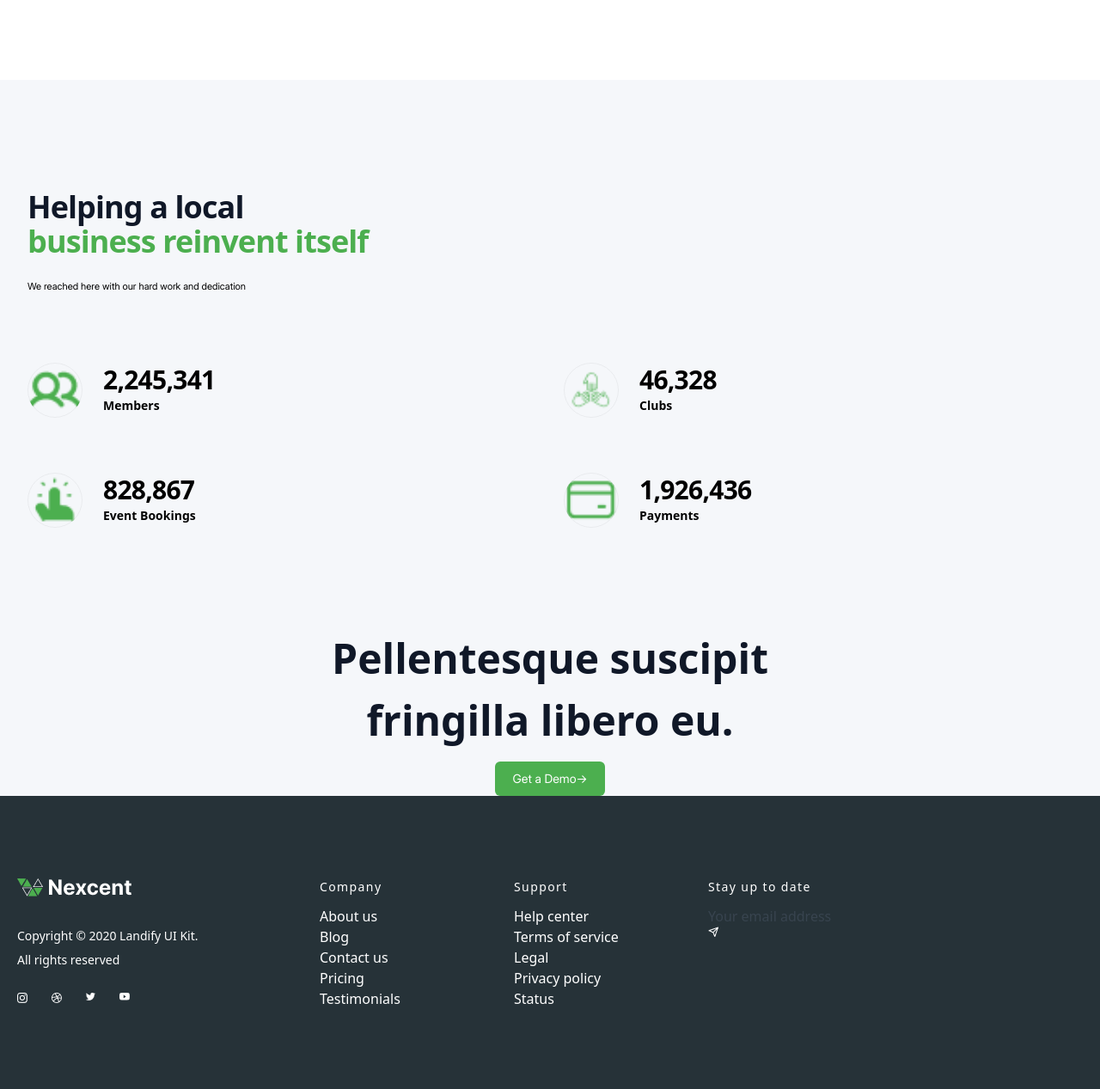
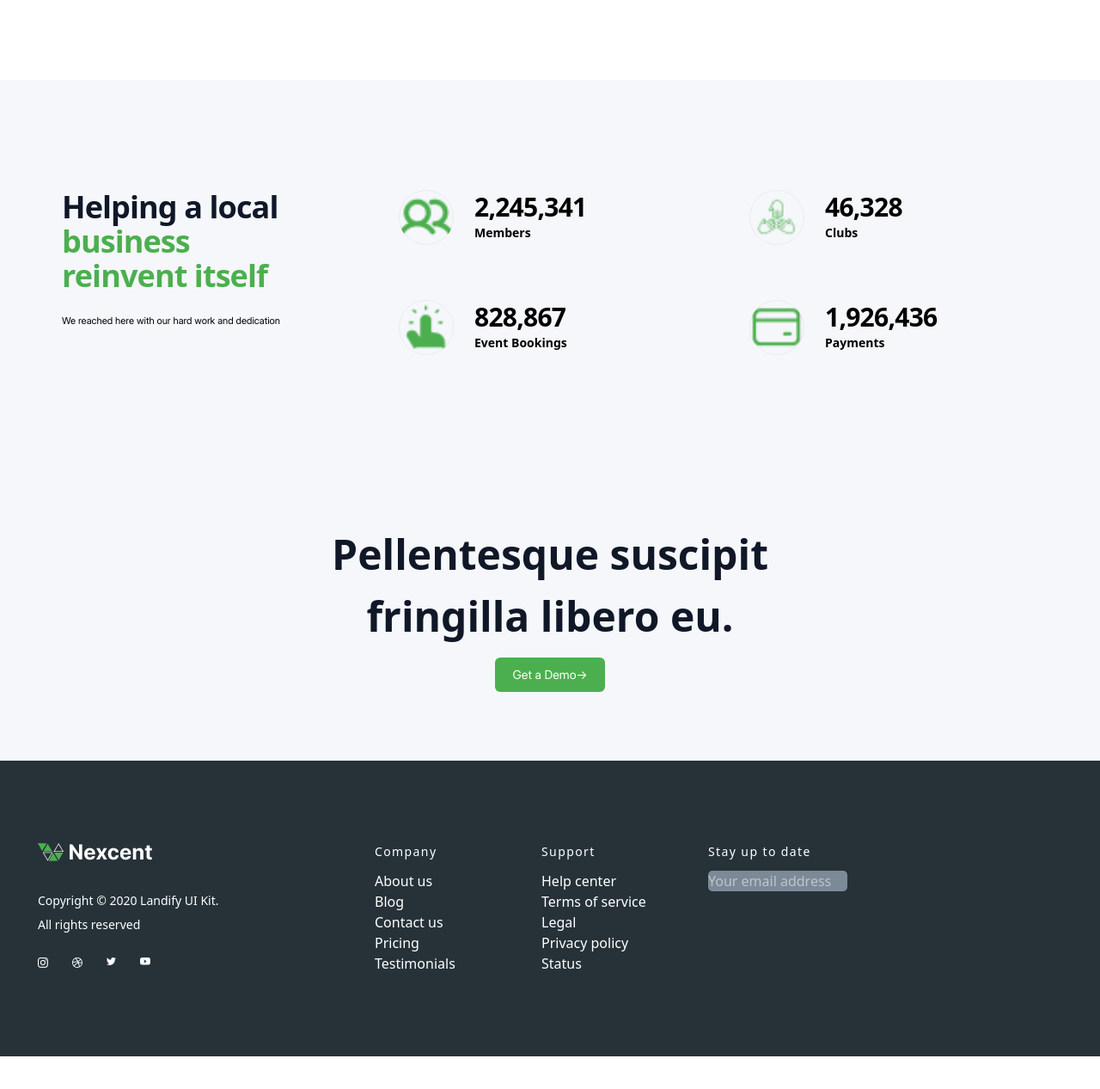
Before and after one commit to Madihakhan612/Nexcent, a plain HTML site: page index.html in a window 1280 px wide. Shown: the part 2376-3643 px from the top of the page at 86% size. After the commit the page ends 3605 px from the top, so only its background shows below. Drawn offline with nearby package versions, Linux system fonts and the light colour scheme.

Commit message:
nexcent completed

```diff
--- a/index.html
+++ b/index.html
@@ -190,8 +190,8 @@
 
      <!--Local Business section start -->
      <div class="bg-white py-24 sm:py-32 Hero">
-  <div class="mx-auto justify-center grid max-w-7xl gap-20 px-6 lg:px-8 xl:grid-cols-2">
-    <div class="max-w-xl">
+  <div class="justify-center grid max-w-7xl gap-20 px-6 lg:px-8 xl:grid-cols-3 ">
+    <div class="max-w-xl xl:px-10 xl:gap-20 xl:justify-center items-center">
       <h1 class="text-3xl font-semibold tracking-tight text-pretty text-gray-900 sm:text-4xl">Helping a local</h1>
       <h1 class="text-3xl font-semibold tracking-tight text-pretty text-gray-900 sm:text-4xl colorgreen">business reinvent itself</h1>
       <p class="mt-6 text-lg/8 Pstyle">We reached here with our hard work and dedication</p>
@@ -242,7 +242,7 @@
 
      <!-- Demo section start -->
 
-     <div class="flex flex-col gap-6 px-10 Hero">
+     <div class="flex flex-col gap-6 px-10 Hero py-20">
        <h1 class="text-center sm:text-5xl text-3xl font-semibold lg:text-5xl text-gray-900">Pellentesque suscipit </h1>
        <h1 class="text-center sm:text-5xl text-3xl font-semibold lg:text-5xl text-gray-900">fringilla libero eu.</h1>
 
@@ -253,8 +253,8 @@
      <!-- Demo section end -->
 
     <!-- Footer section start -->
-     <footer class="text-gray-600 body-font bgfooter">
-  <div class="container px-5 py-24 mx-auto flex md:items-center lg:items-start md:flex-row md:flex-nowrap flex-wrap flex-col">
+     <footer class="text-gray-600 body-font bgfooter px-6">
+  <div class="container px-5 py-24 mx-auto flex md:items-center lg:items-start md:flex-row md:flex-nowrap flex-wrap flex-col gap-10">
     <div class="w-64 gap-7 flex flex-col flex-shrink-0 md:mx-0 mx-auto text-center md:text-left">
       <a class="flex title-font font-medium items-center md:justify-start justify-center text-gray-900">
        <img src="./images/Logo.png" alt="logo">
@@ -278,7 +278,7 @@
         </a>
       </span>
     </div>
-    <div class="flex-grow flex flex-wrap md:pl-20 -mb-10 md:mt-0 mt-10 md:text-left text-center">
+    <div class="flex-grow flex flex-wrap md:pl-20 -mb-10 md:mt-0 mt-10 md:text-left text-center px-10">
       <div class="lg:w-1/4 md:w-1/2 w-full px-4">
         <h1 class="title-font font-medium text-white tracking-widest text-sm mb-3">Company</h1>
         <nav class="list-none mb-10">
@@ -321,9 +321,11 @@
       </div>
       <div class="lg:w-1/4 md:w-1/2 w-full px-4">
         <h1 class="title-font font-medium text-white tracking-widest text-sm mb-3">Stay up to date</h1>
-        <div class="">
+        <div class="flex vector rounded-[5px]">
           <input type="text" placeholder="Your email address">
-          <img src="./images/send.png" alt="send">
+          <div class="flex justify-center items-center w-10">
+            <img src="./images/send.png" alt="send">
+          </div>
         </div>
 
       </div>
--- a/style.css
+++ b/style.css
@@ -44,3 +44,7 @@
 .bgfooter{
     background-color: #263238;
 }
+.vector{
+    background-color: #7c8997;
+    color: #FFFFFF;
+}
```
